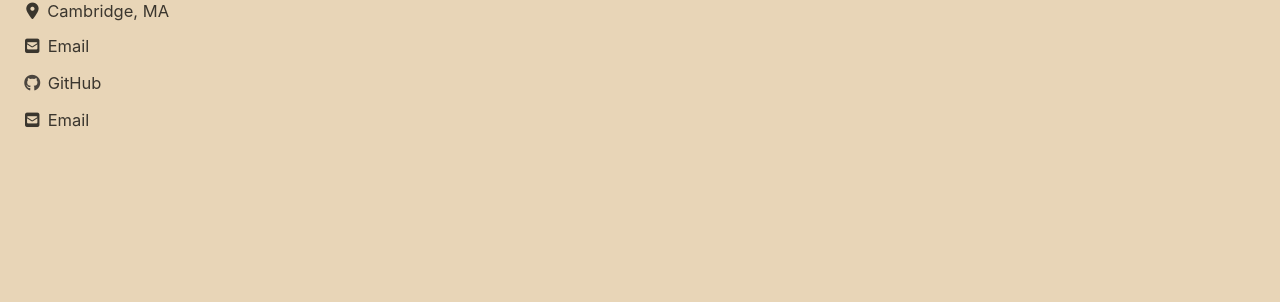
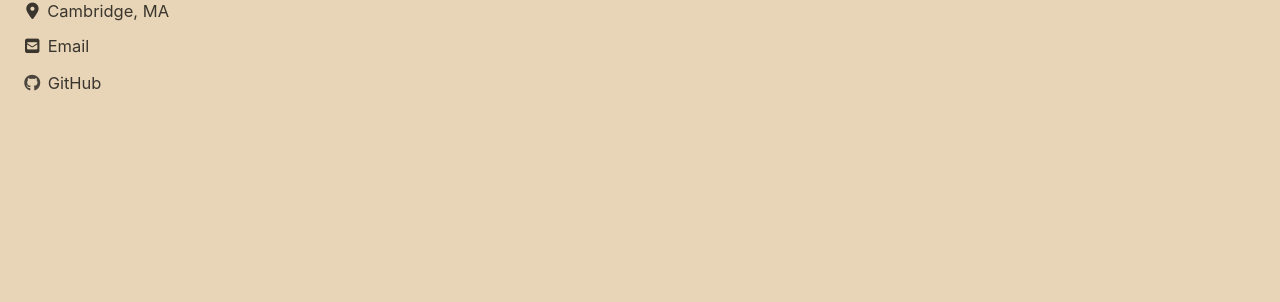
Before and after one commit to sandreza/sandreza.github.io, a Jekyll site: the page built from index.html, in a window 1280 px wide. Shown: the part 301-603 px from the top of the page. Built offline with Jekyll 4.4.1, drawn with Linux system fonts in a browser that asks for light colours; cached includes are drawn as plain includes; nearby versions of some CDN libraries; the list of posts is cut into pages by our own code.

Commit message:
another slight change

```diff
--- a/_config.yml
+++ b/_config.yml
@@ -97,7 +97,6 @@ author:
   avatar           : "/img/andre_souza_spain.png"
   bio              : "An Applied Mathematician"
   location         : "Cambridge, MA"
-  email            : "andrenogueirasouza@gmail.com"
   links:
     - label: "Email"
       icon: "fas fa-fw fa-envelope-square"
```
